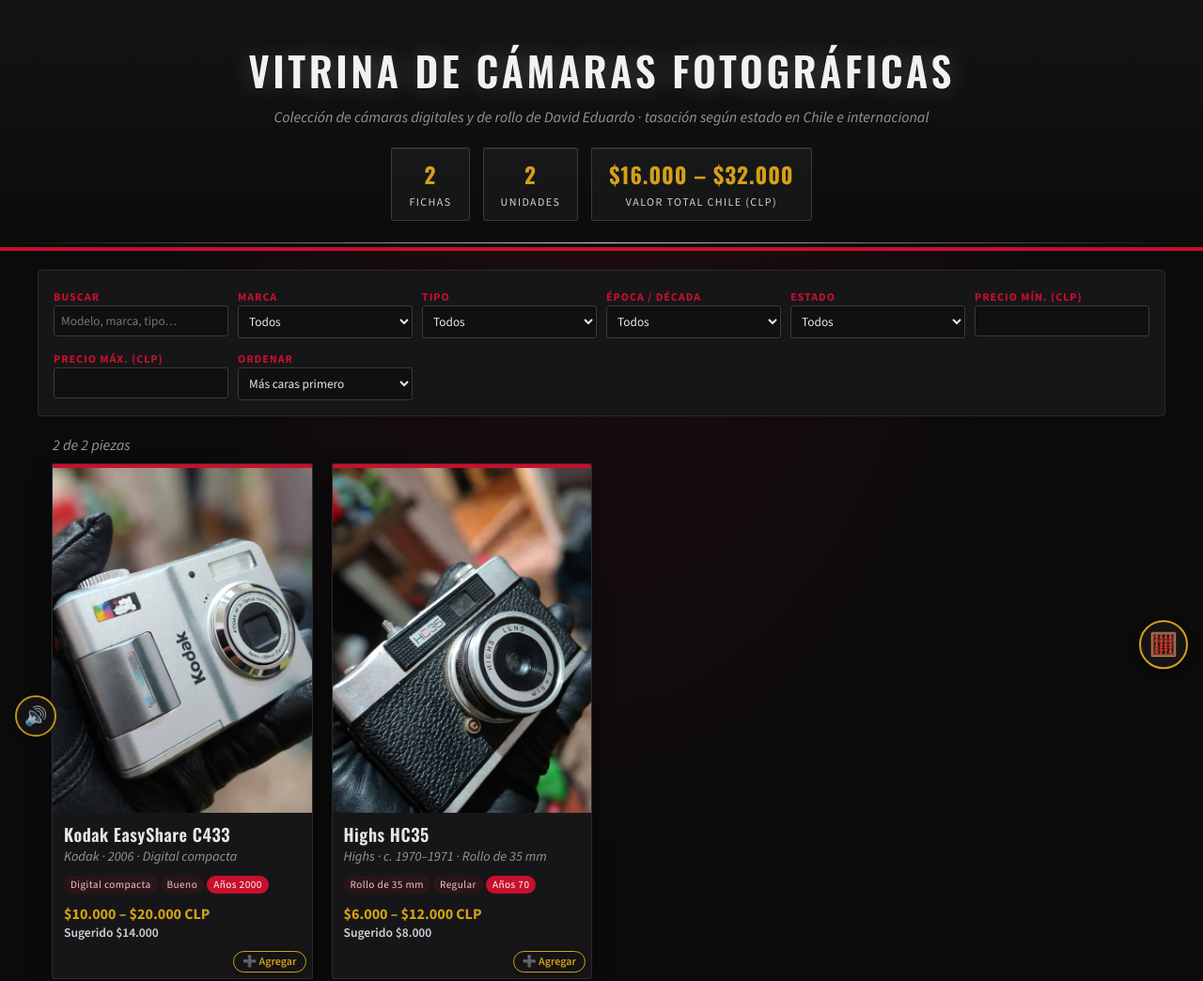
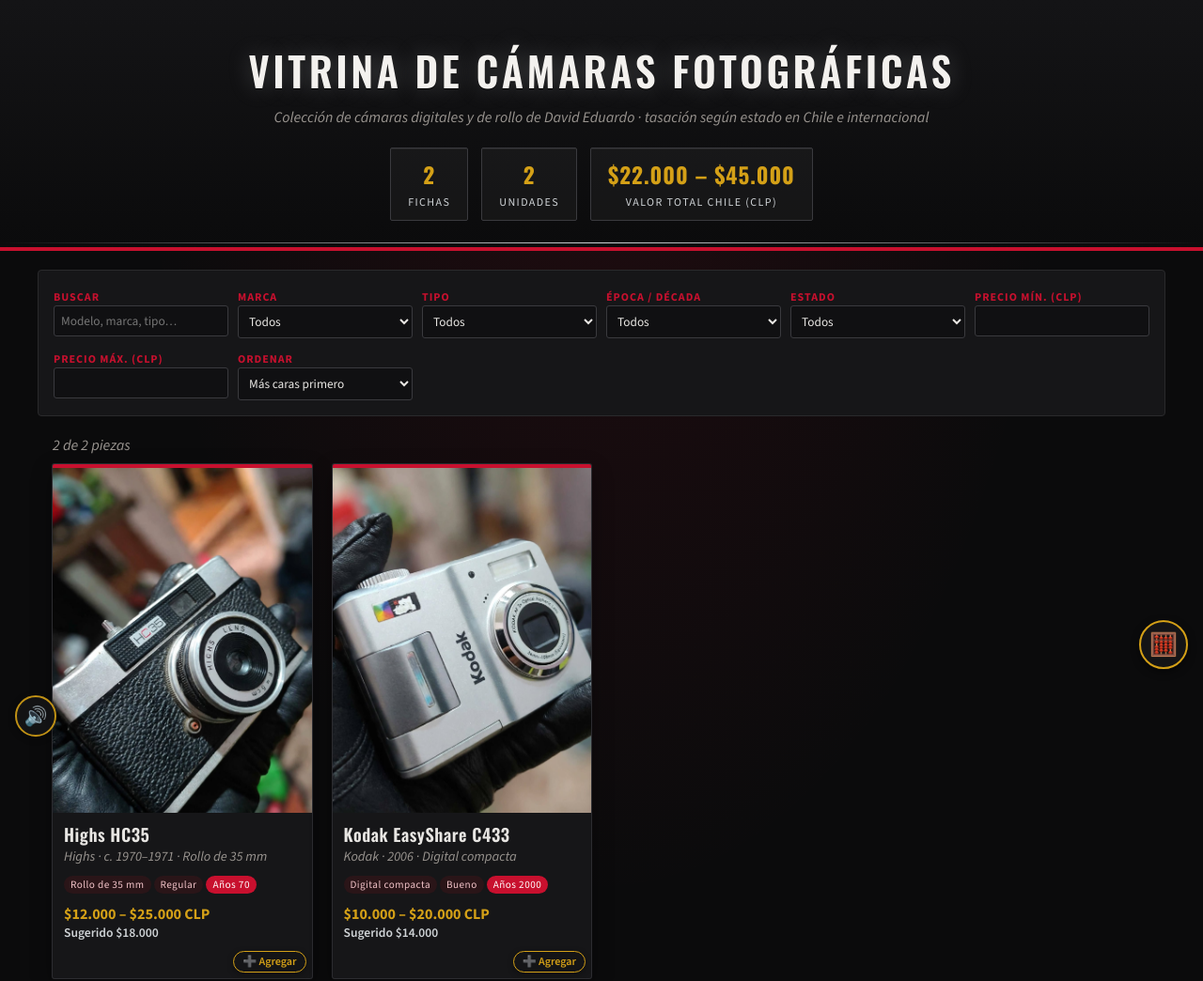
Before and after one commit to dacam32-del/vitrina-camaras, a plain HTML site: page index.html in a window 1280 px wide. Shown: the top 1044 px of the page at 94% size. Drawn offline with nearby package versions, Linux system fonts and the light colour scheme.

Commit message:
Ajusta el precio de CAM-002 Highs HC35 a $12.000–$25.000
Rango y sugerido de $18.000 fijados por el dueño según el estado. Se mantienen las referencias de mercado. Totales de la vitrina: $22.000–$45.000.

```diff
--- a/index.html
+++ b/index.html
@@ -139,7 +139,7 @@ footer{text-align:center;padding:20px;color:var(--mut);font-size:.85em;border-to
   <div class="stats">
     <div class="stat"><b>2</b><span>Fichas</span></div>
     <div class="stat"><b>2</b><span>Unidades</span></div>
-    <div class="stat"><b>$16.000 – $32.000</b><span>Valor total Chile (CLP)</span></div>
+    <div class="stat"><b>$22.000 – $45.000</b><span>Valor total Chile (CLP)</span></div>
   </div>
 </header>
 <div class="filters">
@@ -246,12 +246,12 @@ const D = [
     "fecha": "2026-11-22",
     "precio_vendido": "Sin ventas realizadas verificables en Chile. La única venta cerrada del modelo exacto que se encontró es un remate de sucesión en HiBid (Tamarac, Florida, 24-10-2026): Highs HC35 con Highs Lens F=5 cm, sin probar y como está, a US$4 de martillo (≈ $3.970 CLP); con prima del 20% el comprador pagó US$4,80 (≈ $4.764). Es un piso de subasta, no un precio de vitrina. CollectiBlend cita una venta antigua (2003) de la hermana Meikai HC 35 en US$31 ya ajustados, y un índice estimado de US$20–30, con poca evidencia y sin ventas actuales.",
     "precio_anunciado": "Sin anuncios del Highs HC35 en Chile. En eBay Reino Unido hay un aviso (no una venta) de una Highs HC 35 «para piezas o no funciona» a £25 (≈ $32.469 CLP) más envío, de junio de 2026. En Yapo, cámaras análogas compactas parecidas (no este modelo): Kodak Star 835 AF con defectos a $7.000; Kita M-560 compacta funcionando a $18.000; compactas automáticas funcionando en general entre $15.000 y $40.000.",
-    "precio_estimado": "$6.000 – $12.000",
-    "precio_sugerido_clp": "$8.000",
-    "pmin": 6000,
-    "pmax": 12000,
-    "p_sugerido": 8000,
-    "origen_estimacion": "Estimación. No hay ventas ni anuncios de este modelo en Chile. La venta de subasta exacta a US$4 es un piso de remate de sucesión, demasiado bajo para una venta particular en Chile. El rango queda por encima de esa subasta y por debajo de los anuncios chilenos de compactas análogas funcionando ($18.000 y más), porque esta pieza tiene desgaste, algo de oxidación y el funcionamiento no está confirmado.",
+    "precio_estimado": "$12.000 – $25.000",
+    "precio_sugerido_clp": "$18.000",
+    "pmin": 12000,
+    "pmax": 25000,
+    "p_sugerido": 18000,
+    "origen_estimacion": "Rango fijado por el dueño según el estado de la pieza: $12.000 – $25.000, con un sugerido de $18.000. Se mantienen las referencias de mercado ya reunidas: no hay ventas ni anuncios de este modelo en Chile; la única venta exacta es un remate de sucesión a US$4, un piso de subasta demasiado bajo para una venta particular en Chile; en anuncios chilenos, compactas análogas funcionando parten alrededor de $18.000 y más.",
     "notas": "Identificación: el frente «HC35» y «HIGHS LENS F=5cm», la placa superior grabada «HIGHS», la zapata, el disparador y el revestimiento negro texturado coinciden con el lote vendido en HiBid el 24-10-2026 y con la familia Tougodo Meikai HC35 descrita en Camera-wiki (también Revue HC35, circa 1970–1971 según collection-appareils.fr, y Fodor C-35). No es una Halina/Haking de Hong Kong: el diseño apunta a Tougodo, Japón. Fuentes: https://southeast.hibid.com/lot/327167329/highs-hc35-35mm-viewfinder-camera-with-highs-5cm-l ; https://camera-wiki.org/wiki/Meikai_HC35 ; https://www.collection-appareils.fr/x/html/page_standard_eng.php?id_appareil=14592 ; https://collectiblend.com/Cameras/Tougodo/Meikai-HC-35.html (estimación, evidencia escasa). Anuncio eBay UK £25 (no vendido). Dólar de trabajo: $992,48 CLP.",
     "imgs": [
       "img/CAM-002.jpg",
```
Also changed, not shown: 1 other file.
